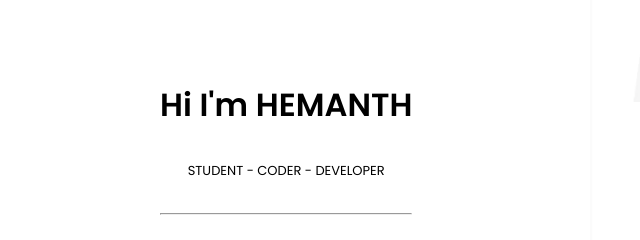
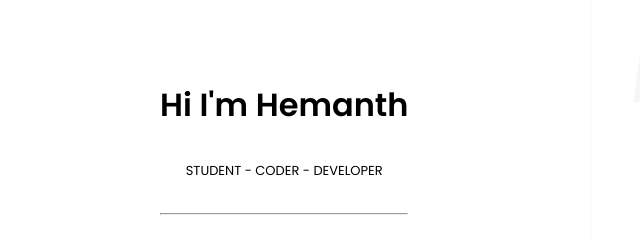
Before and after one commit to Hemanth0711/portfolio1, a plain HTML site: page index.html in a window 1280 px wide. Shown: the part 141-381 px from the top of the page, 0-640 px from the left. Drawn offline with nearby package versions, Linux system fonts and the light colour scheme.

Commit message:
Update index.html

```diff
--- a/index.html
+++ b/index.html
@@ -3,7 +3,7 @@
     <head>
         <meta charset="utf-8">
         <meta name="viewport" content="width=device-width, initial-scale=1">
-        <title>my website. </title>
+        <title>Hemanth</title>
         <link rel="stylesheet" type="text/css" href="index.css" />
         <link
         rel="stylesheet"
@@ -24,7 +24,7 @@
         <div id = "home" class = "home__container">
             <div class = "home__left">
                 <div class="home__content">
-                    <h1>Hi I'm HEMANTH</h1>
+                    <h1>Hi I'm Hemanth</h1>
                     <p>STUDENT - CODER - DEVELOPER </p>
                     <hr>
                     <div style = "display: flex; justify-content: center; gap: 5px; padding-top: 10px;">
```
